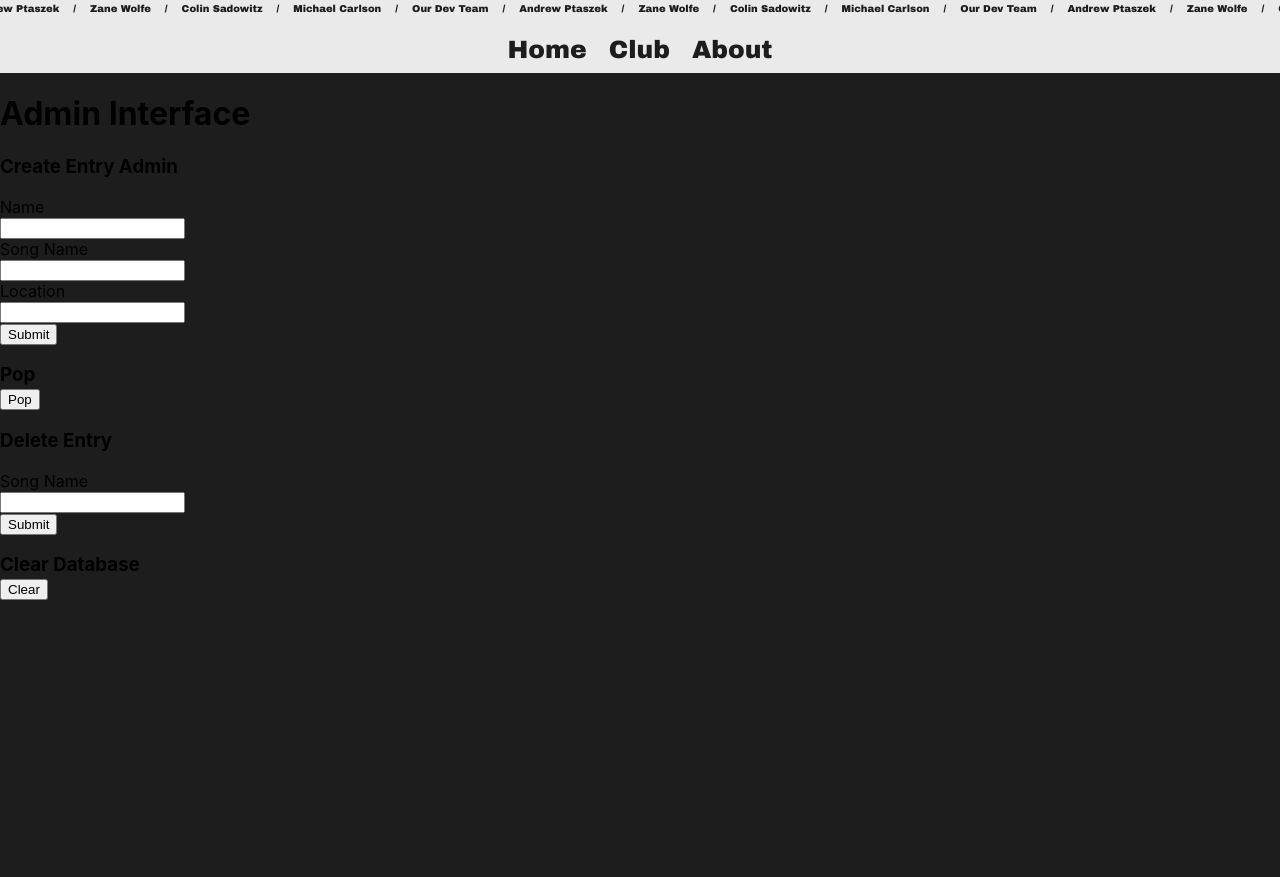
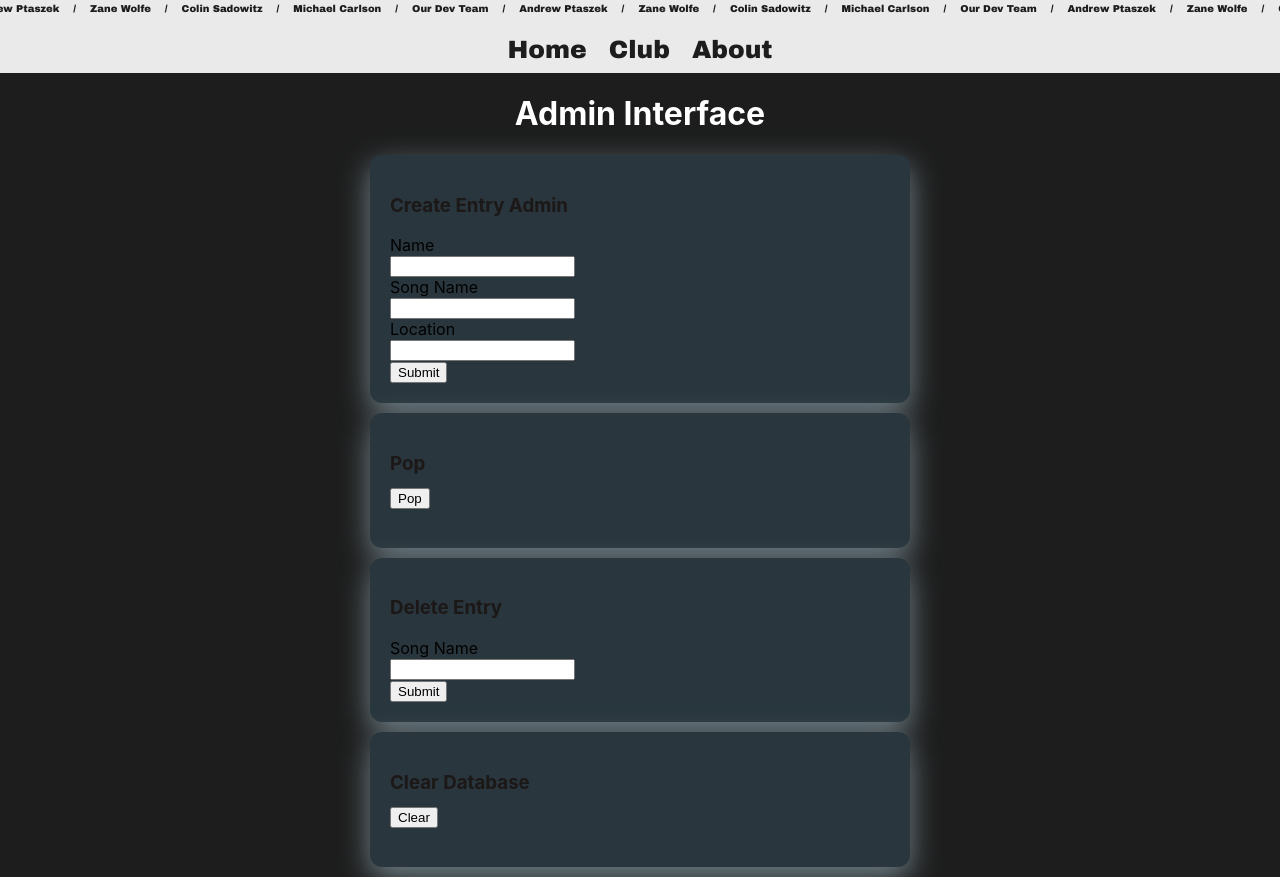
Before and after one commit to AndrewPtaszekDev/Open-Mic, a React (Create React App) app in the folder frontend/: page /admin-interface in a window 1280 px wide. Before the commit the page ends 800 px from the top, so only its background shows below. Built offline with nearby package versions, Linux system fonts and the light colour scheme.

Commit message:
Added some basic formating for interface

```diff
--- a/frontend/src/components/AdminComponents/Admin_Interface.css
+++ b/frontend/src/components/AdminComponents/Admin_Interface.css
@@ -0,0 +1,25 @@
+.admin_border
+{
+	border-radius: 12px;
+	padding: 20px;
+	max-width: 500px;
+	box-shadow: 0 10px 30px hsl(200, 10%, 50%);
+	text-align: left;
+	margin: auto;
+	margin-bottom: 10px;
+	width: 50%;
+	background-color: hsl(200, 20%, 20%);
+}
+
+.node_title
+{
+	margin-bottom: 10px;
+	color: hsl(10, 10%, 10%);
+}
+
+.admin_title
+{
+	margin: auto;
+	text-align: center;
+	color: rgb(255, 255, 255);
+}
--- a/frontend/src/components/AdminComponents/Admin_Interface.tsx
+++ b/frontend/src/components/AdminComponents/Admin_Interface.tsx
@@ -103,10 +103,13 @@ const Admin_Interface: React.FC = () => {
 
 	return (
 	<div>
-		<h1>Admin Interface</h1>
-
+		<h1>
+			<div className="admin_title">
+				Admin Interface
+			</div>
+		</h1>
 		{/* Create Entry Admin */}
-		<div className="border">
+		<div className="admin_border">
 			{/* Three input boxs with a submit button */}
 			<h3>
 				<div className="node_title">
@@ -146,7 +149,7 @@ const Admin_Interface: React.FC = () => {
 		</div>
 
 	        {/* Pop */}
-	        <div className="border">
+	        <div className="admin_border">
 			{/* Just a 'pop' button */}
                         <h3>
                                 <div className="node_title">
@@ -159,7 +162,7 @@ const Admin_Interface: React.FC = () => {
 	        </div>
 
 	        {/* Delete */}
-	        <div className="border">
+	        <div className="admin_border">
 			{/* Input box for song name and submit button*/}
                         <h3>
                                 <div className="node_title">
@@ -181,7 +184,7 @@ const Admin_Interface: React.FC = () => {
 		</div>
 
 	        {/* Clear Database */}
-	        <div className="border">
+	        <div className="admin_border">
 			{/* Single Clear Button with a verification */}
                         <h3>
                                 <div className="node_title">
```
